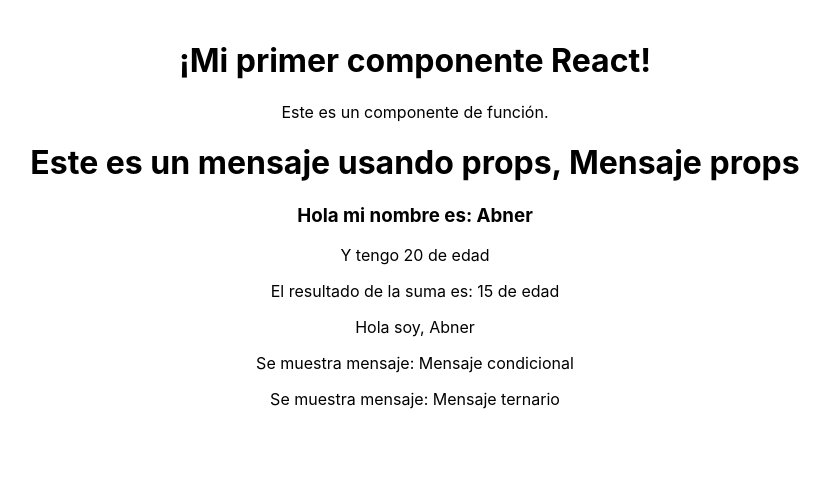
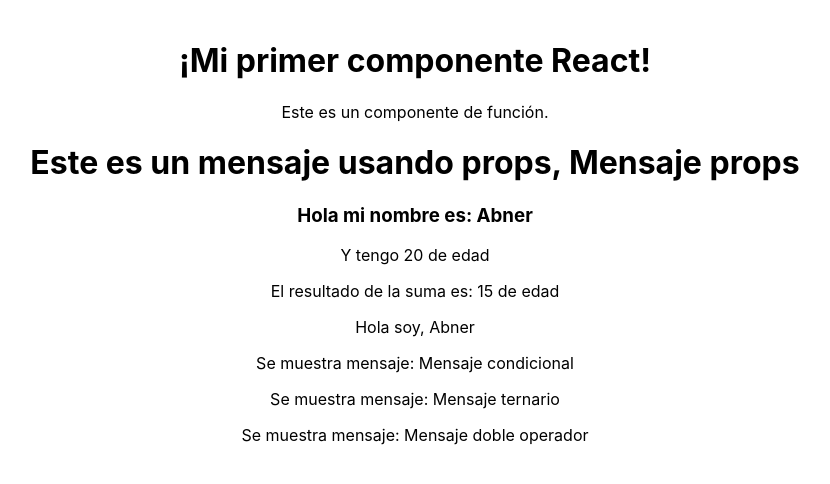
Before and after one commit to AbnerSaavedra/ejerciciosPracticosReactGSmayo2025, a React (Create React App) app: page / in a window 1280 px wide. Shown: the top 484 px of the page, without its empty margins (225-1055 px from the left). Built offline with nearby package versions, Linux system fonts and the light colour scheme.

Commit message:
Renderizado condicional  doble operador &&

```diff
--- a/src/App.js
+++ b/src/App.js
@@ -7,6 +7,7 @@ import Calculadora from './components/Calculadora';
 import Saludo from './components/Saludo';
 import MensajeCondicional from './components/MesajeCondicional';
 import MensajeTernario from './components/MensajeCondOperadorTernario';
+import MensajeDobleOperador from './components/MensajeCondDobleOpAmpersand';
 
 function App() {
   return (
@@ -34,6 +35,7 @@ function App() {
       <MensajeCondicional mensaje="Mensaje condicional" />
       {/*<MensajeCondicional mensaje={false} />*/}
       <MensajeTernario mensaje="Mensaje ternario" />
+      <MensajeDobleOperador mensaje="Mensaje doble operador "/>
     </div>
   );
 }
--- /dev/null
+++ b/src/components/MensajeCondDobleOpAmpersand.js
@@ -0,0 +1,6 @@
+
+
+export default function MensajeDobleOperador(props){
+
+    return props.mensaje && <p>Se muestra mensaje: {props.mensaje}</p>
+}
```
